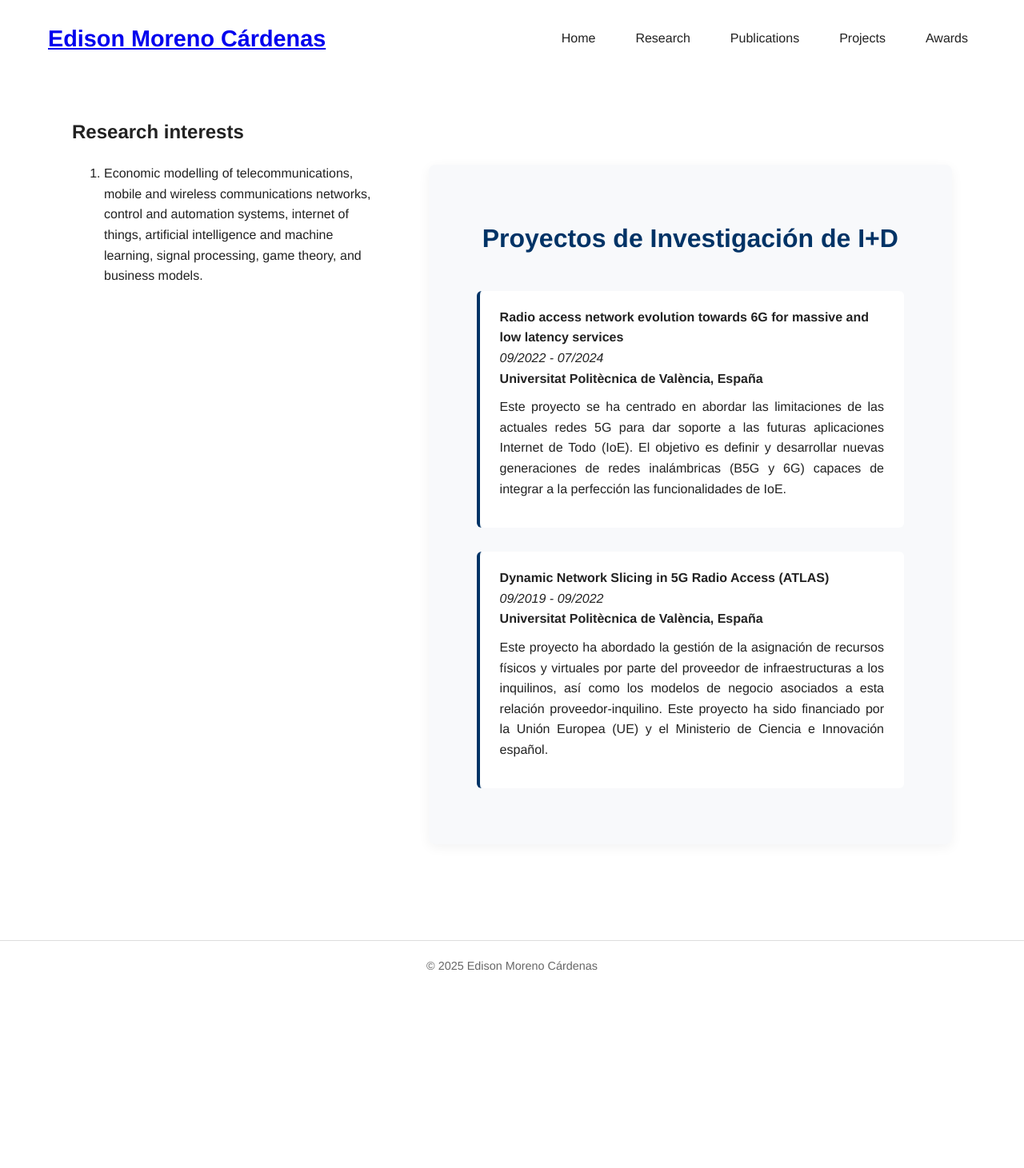
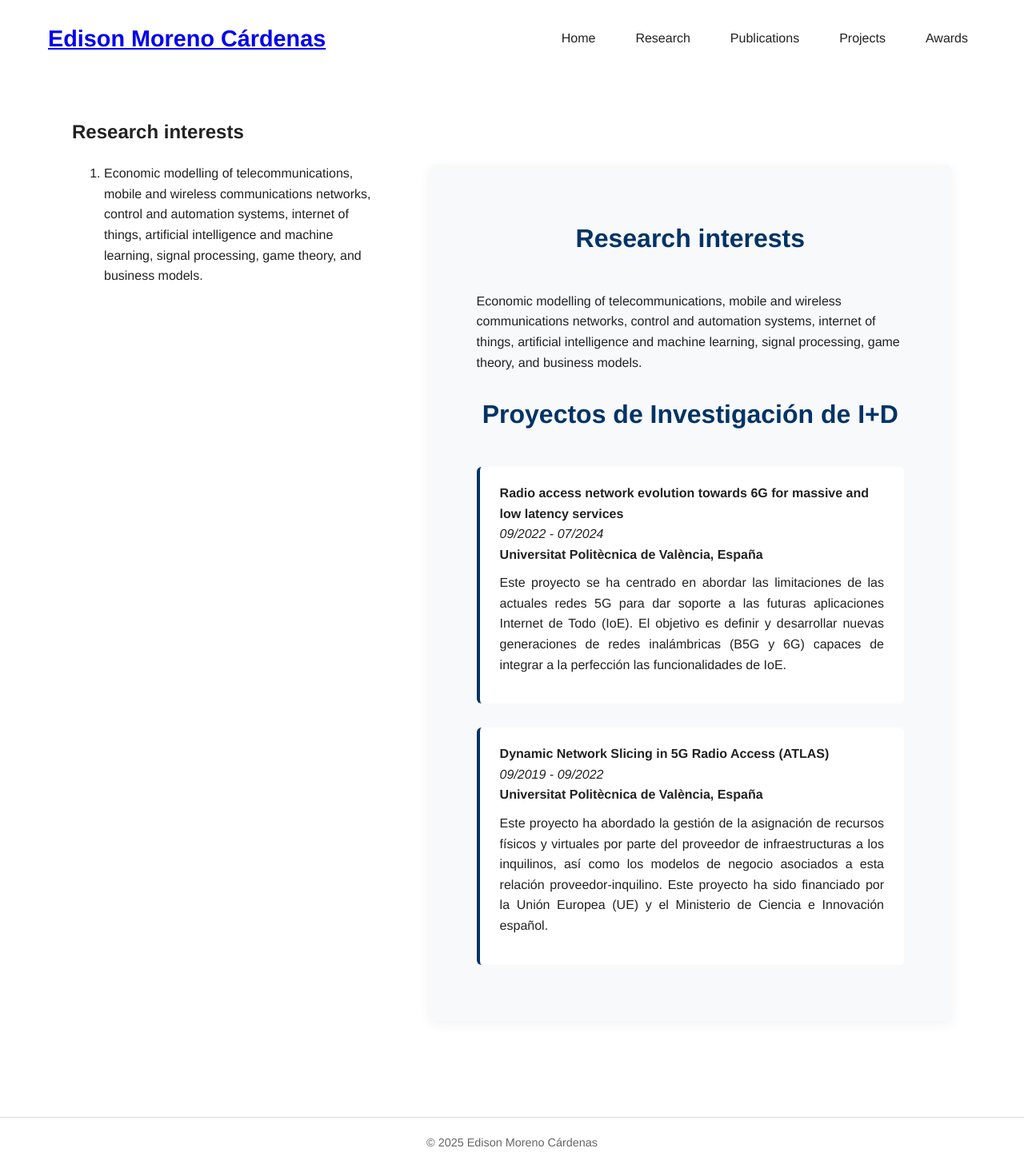
Before and after one commit to edisonmorenocardenas/edisonmorenocardenas.github.io, a Jekyll site: the page built from research.html, in a window 1280 px wide. Shown: the whole page at 80% size. Built offline with Jekyll 4.4.1, drawn with Linux system fonts in a browser that asks for light colours; before the commit the page ends 1241 px from its top, so only the background shows below that.

Commit message:
Actualizar contenido

```diff
--- a/research.html
+++ b/research.html
@@ -21,6 +21,12 @@ title: "Projects"
 
 
 <section id="projects">
+  <h1>Research interests</h1>
+
+    Economic modelling of telecommunications, mobile and wireless communications networks,
+    control and automation systems, internet of things, artificial intelligence
+    and machine learning, signal processing, game theory, and business models.
+
   <h1>Proyectos de Investigación de I+D</h1>
 
   <ol class="projects-list">
```
